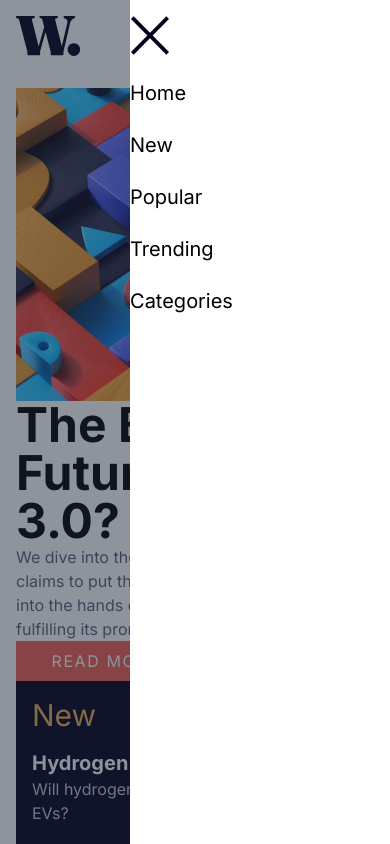
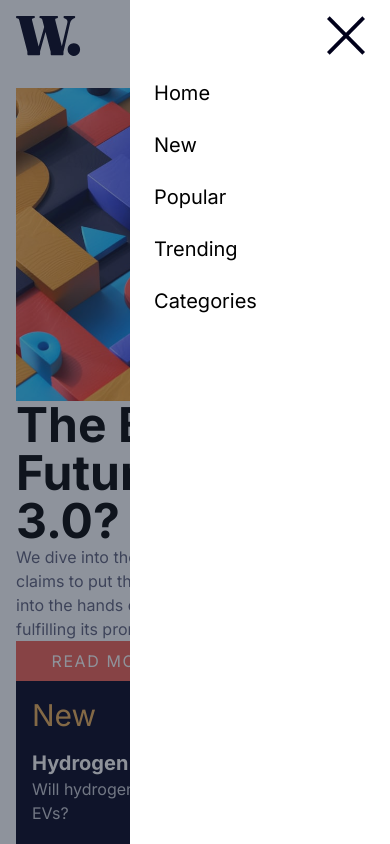
Before and after one commit to vitaovich/frontend-news-homepage, a Next.js app: page / in a window 390 px wide. Both pictures are taken after a click on the button 354 px from the left and 36 px from the top of the page. Shown: the top 844 px of the page. Built offline with nearby package versions, Linux system fonts and the light colour scheme.

Commit message:
adjust nav

```diff
--- a/components/nav.tsx
+++ b/components/nav.tsx
@@ -68,8 +68,10 @@ const Nav = () => {
 
                 <div
                     className={`${isToggled ? "" : "hidden"
-                        } flex flex-col w-2/3 space-y-6 py-4 text-xl md:hidden bg-white`}
+                        } flex flex-col w-2/3 space-y-6 py-4 text-xl md:hidden bg-white p-6`}
                 >
+                    <div className="flex flex-row justify-between">
+                        <div></div>
                         <button
                             id="menu-btn"
                             className={`block md:hidden`}
@@ -91,6 +93,7 @@ const Nav = () => {
                                 className={isToggled ? "" : "hidden"}
                             />
                         </button>
+                    </div>
                     {items.map((item) => (
                         <NavItem key={item} item={item}></NavItem>
                     ))}
```
Lines whose indentation alone changed are shown as unchanged.
